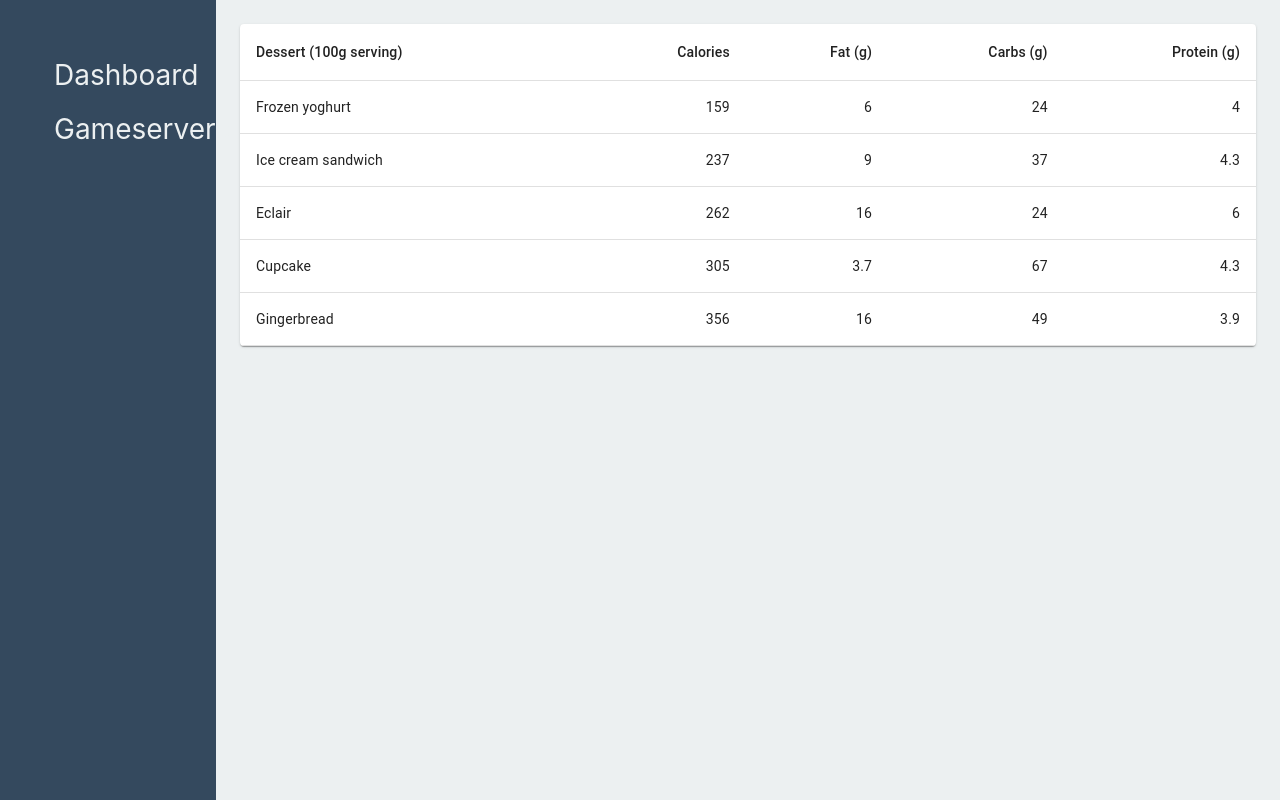
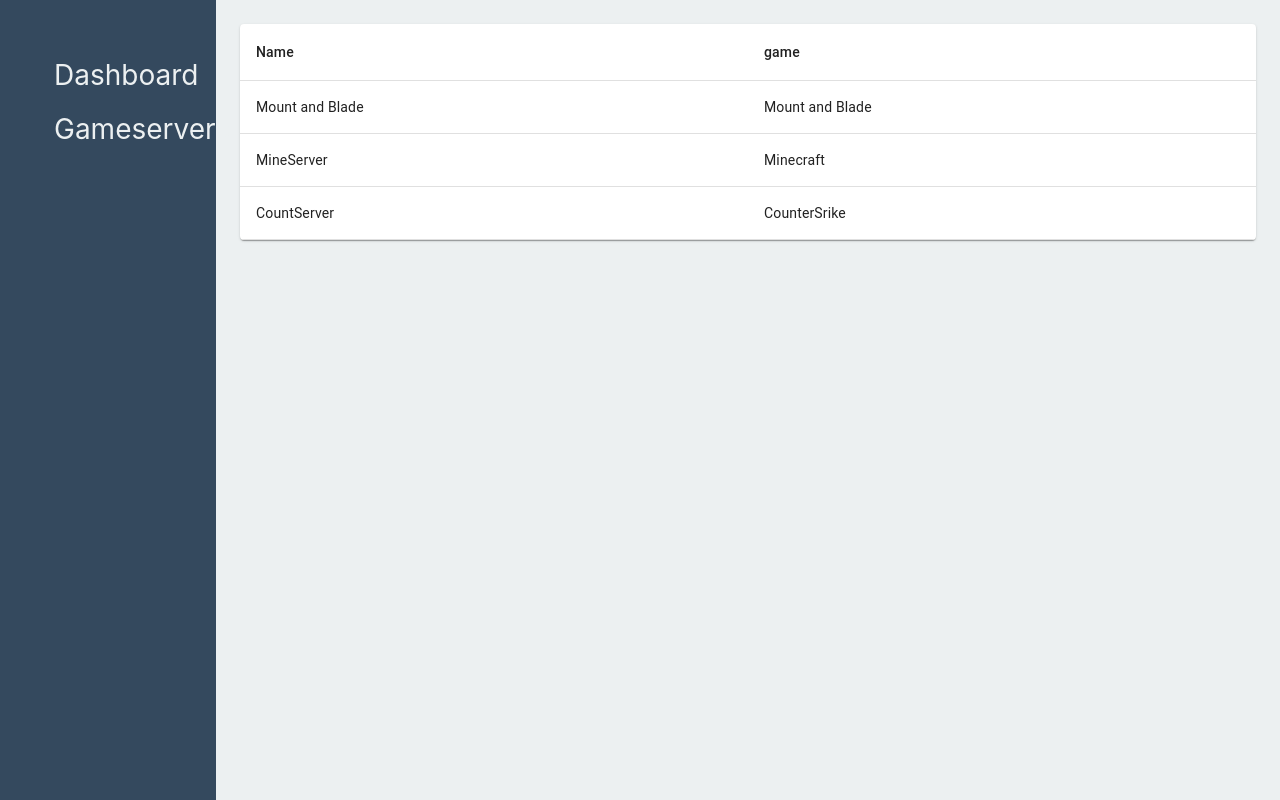
Before and after one commit to fr1edrik/Admin-Dashboard, a React (Create React App) app: page /gameservers in a window 1280 px wide. Built offline with nearby package versions, Linux system fonts and the light colour scheme.

Commit message:
abstract table

```diff
--- a/src/components/App/index.tsx
+++ b/src/components/App/index.tsx
@@ -1,8 +1,8 @@
 import React from 'react';
-import './App.scss';
 import Sidebar from '../Sidebar';
 import { BrowserRouter as Router, Switch, Route } from 'react-router-dom';
 import { routes } from '../../router';
+import './style.scss';
 
 function App() {
 	return (
--- a/src/components/Common/Table/index.tsx
+++ b/src/components/Common/Table/index.tsx
@@ -32,7 +32,7 @@ const rows = [
 	createData('Gingerbread', 356, 16.0, 49, 3.9),
 ];
 
-export default function SimpleTable() {
+export default function SimpleTable(props: any) {
 	const classes = useStyles();
 
 	return (
@@ -40,23 +40,18 @@ export default function SimpleTable() {
 			<Table className={classes.table} aria-label='simple table'>
 				<TableHead>
 					<TableRow>
-						<TableCell>Dessert (100g serving)</TableCell>
-						<TableCell align='right'>Calories</TableCell>
-						<TableCell align='right'>Fat&nbsp;(g)</TableCell>
-						<TableCell align='right'>Carbs&nbsp;(g)</TableCell>
-						<TableCell align='right'>Protein&nbsp;(g)</TableCell>
+						{props.items.titles.map((row: Array<String>) => (
+							<TableCell>{row}</TableCell>
+						))}
 					</TableRow>
 				</TableHead>
 				<TableBody>
-					{rows.map(row => (
+					{props.items.data.map((row: any) => (
 						<TableRow key={row.name}>
 							<TableCell component='th' scope='row'>
 								{row.name}
 							</TableCell>
-							<TableCell align='right'>{row.calories}</TableCell>
-							<TableCell align='right'>{row.fat}</TableCell>
-							<TableCell align='right'>{row.carbs}</TableCell>
-							<TableCell align='right'>{row.protein}</TableCell>
+							<TableCell>{row.game}</TableCell>
 						</TableRow>
 					))}
 				</TableBody>
--- a/src/components/Dashboard/index.tsx
+++ b/src/components/Dashboard/index.tsx
@@ -1,5 +1,5 @@
 import React, { Component } from 'react';
-import Card from '../Common/Card';
+import Card from '../common/Card';
 export default class Dashboard extends Component {
 	render(): any {
 		return (
--- a/src/components/GameServersView/index.tsx
+++ b/src/components/GameServersView/index.tsx
@@ -1,8 +1,17 @@
 import React, { Component } from 'react';
-import Table from '../Common/Table';
+import Table from '../common/Table';
+
+const tableObject = {
+	titles: ['Name', 'game'],
+	data: [
+		{ name: 'Mount and Blade', game: 'Mount and Blade' },
+		{ name: 'MineServer', game: 'Minecraft' },
+		{ name: 'CountServer', game: 'CounterSrike' },
+	],
+};
 
 export default class GameServersView extends Component {
 	render(): any {
-		return <Table />;
+		return <Table items={tableObject} />;
 	}
 }
```
Also changed, not shown: src/components/App/style.scss (renamed from src/components/App/App.scss).
